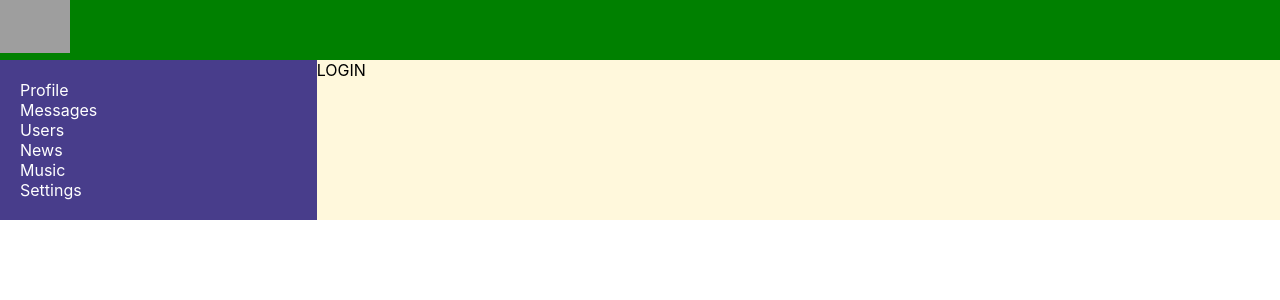
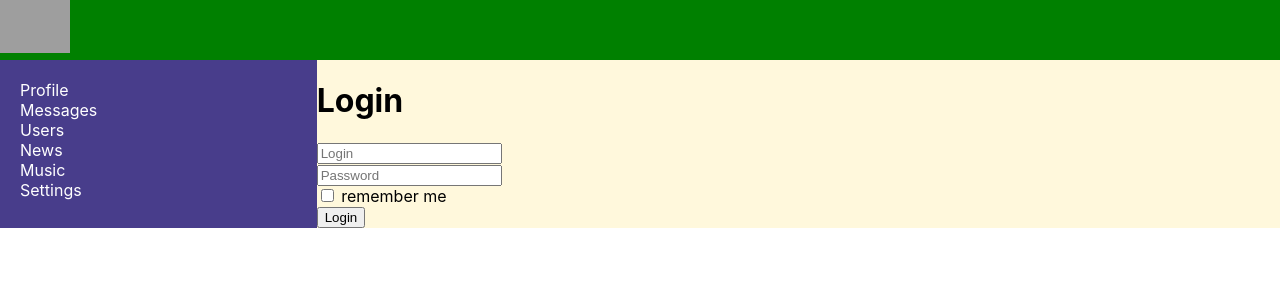
Before and after one commit to Alex666000/social-2023-new, a React (Create React App) app: page /login in a window 1280 px wide. Shown: the top 300 px of the page. Built offline with nearby package versions, Linux system fonts and the light colour scheme; no server answers; grey boxes are pictures that could not be loaded.

Commit message:
75 - reduxForm

```diff
--- a/src/components/Login.tsx
+++ b/src/components/Login.tsx
@@ -1,9 +1,42 @@
 import React from 'react';
+import {Field, InjectedFormProps, reduxForm} from 'redux-form';
+
+type FormDataType = {
+    login: string
+    password: string
+    rememberMe: boolean
+}
+
+const LoginForm: React.FC<InjectedFormProps<FormDataType>>  = (props) => {
+    return (
+        <form onSubmit={props.handleSubmit}>
+            <div>
+                <Field placeholder={'Login'} name={'login'} component={'input'}/>
+            </div>
+            <div>
+                <Field placeholder={'Password'} name={'password'}  component={'input'}/>
+            </div>
+            <div>
+                <Field type={'checkbox'} name={'rememberMe'} component={'input'}/> remember me
+            </div>
+            <div>
+                <button>Login</button>
+            </div>
+        </form>
+
+    );
+};
+// передаем К вокруг которой нужно создать Редакс форм:
+const LoginReduxForm = reduxForm<FormDataType>({form: 'login',}) (LoginForm)
 
 export const Login = () => {
-    return (
-        <div>
-            LOGIN
-        </div>
-    );
-};
+    const onSubmit = (formData: FormDataType) => {
+        console.log(formData)
+    }
+
+    return <div>
+        <h1>Login</h1>
+       <LoginReduxForm onSubmit={onSubmit}/>
+    </div>
+
+}
--- a/src/redux/redux-store.ts
+++ b/src/redux/redux-store.ts
@@ -5,6 +5,8 @@
 import {sidebarReducer} from './sidebar-reduser';
 import {UsersActionsTypes, usersReducer} from './users-reducer';
 import {AuthActionsTypes, authReducer} from './auth-reducer';
+import { reducer as formReducer } from 'redux-form'
+
 // не RootReducers а в единственном числе - когда комбайним редюсеры на выходе получается один рутовый редюсер:
 let rootReducer = combineReducers({
     // ветки = части "стейта" - за ветки отвечают эти редюсеры
@@ -14,6 +16,8 @@
     usersPage: usersReducer,
     // данное что достаем useSelector или mapStateToProps
     auth: authReducer,
+    form: formReducer
+
 })
 
 export type AppStateType = ReturnType<typeof rootReducer>
```
